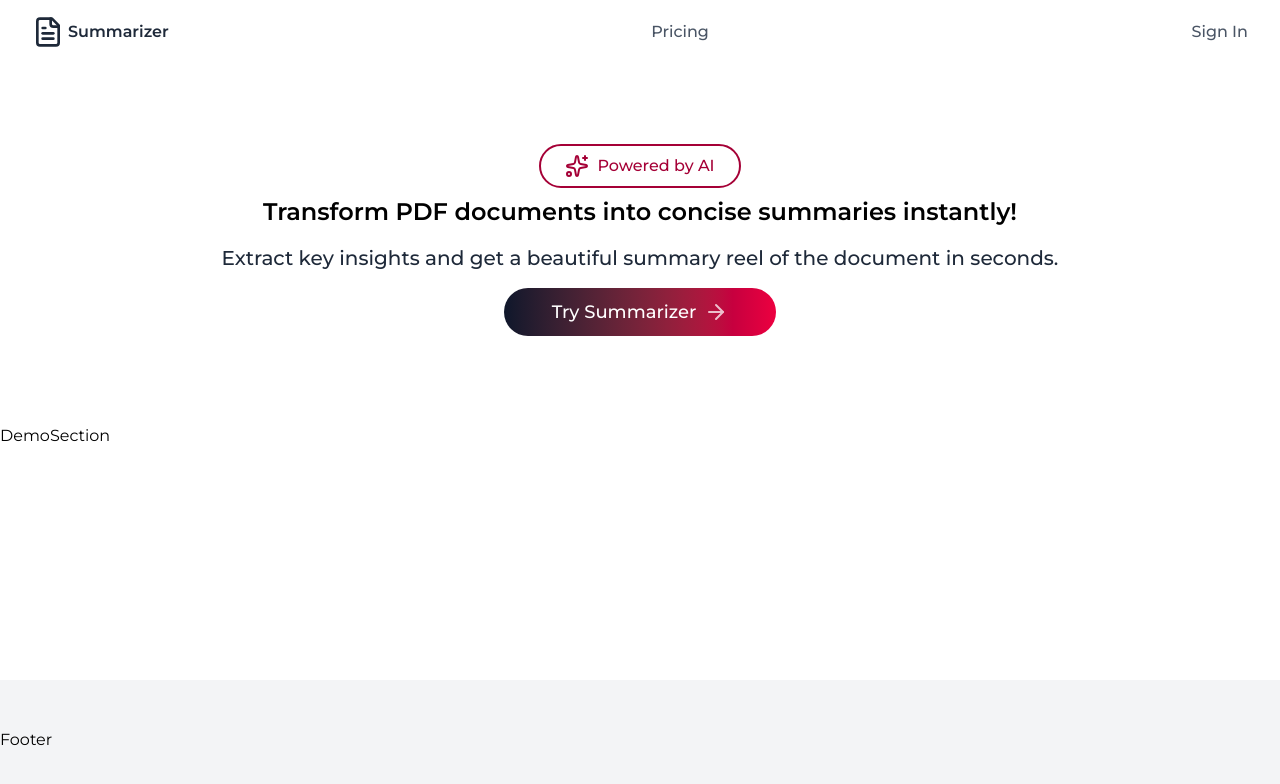
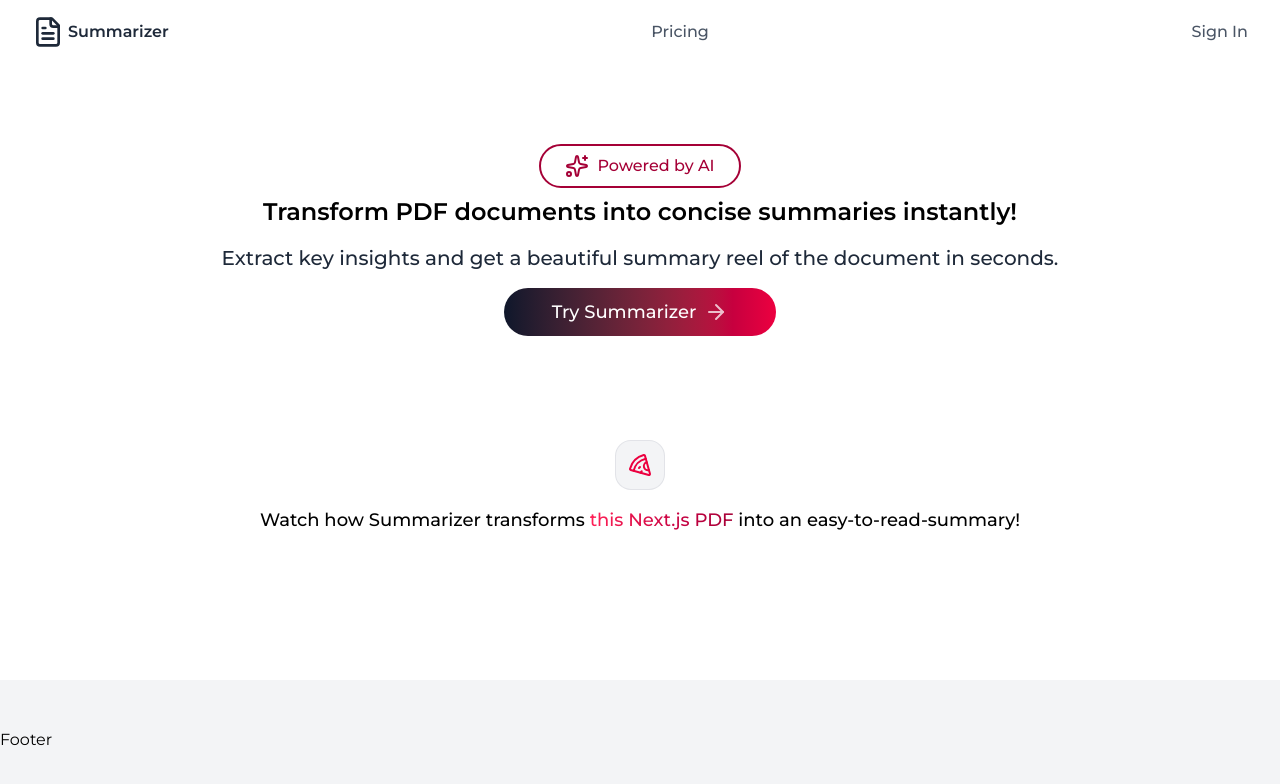
Before and after one commit to sukrutd/ai-summarizer, a Next.js app: page / in a window 1280 px wide. Shown: the top 784 px of the page. Built offline with nearby package versions, Linux system fonts and the light colour scheme.

Commit message:
feat: developed a template for displaying demo-section

```diff
--- a/components/home/demo-section.tsx
+++ b/components/home/demo-section.tsx
@@ -1,5 +1,28 @@
 import React from 'react';
+import { Pizza } from 'lucide-react';
 
 export const DemoSection: React.FC = () => {
-    return <div>DemoSection</div>;
+    return (
+        <section className="mx-auto px-8">
+            <div className="px-4 py-4 max-w-7xl">
+                <div className="flex flex-col items-center justify-center space-y-4">
+                    <div className="inline-flex items-center justify-center p-3 rounded-2xl bg-gray-100 border border-gray-400/20">
+                        <Pizza className="size-6 text-rose-600" />
+                    </div>
+
+                    <h3 className="lg:max-w-4xl text-center">
+                        Watch how Summarizer transforms{' '}
+                        <span className="bg-linear-to-r from-rose-500 to-rose-800 bg-clip-text text-transparent">
+                            this Next.js PDF
+                        </span>{' '}
+                        into an easy-to-read-summary!
+                    </h3>
+                </div>
+
+                <div className="flex items-center justify-center">
+                    {/* Summary Viewer */}
+                </div>
+            </div>
+        </section>
+    );
 };
--- a/components/home/hero-section.tsx
+++ b/components/home/hero-section.tsx
@@ -6,7 +6,7 @@ import { Button } from '@/components/ui/button';
 
 export const HeroSection: React.FC = () => {
     return (
-        <section className="mx-auto flex flex-col items-center justify-center py-16 lg:py-20 max-w-7xl">
+        <section className="mx-auto flex flex-col items-center justify-center px-8 py-16 lg:py-20 max-w-7xl">
             <Badge
                 variant="outline"
                 className="border-rose-800 bg-white text-rose-800 hover:bg-gradient-to-r hover:from-rose-100 hover:to-rose-300 px-6 py-2 border-2 rounded-full transition-colors duration-200 group"
@@ -17,7 +17,7 @@ export const HeroSection: React.FC = () => {
                 </div>
             </Badge>
 
-            <h1 className="py-2">
+            <h1 className="py-2 text-center">
                 Transform PDF documents into concise summaries instantly!
             </h1>
 
```
